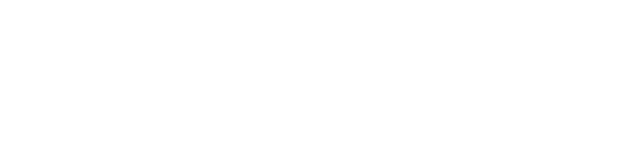
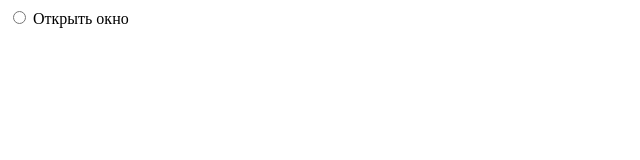
Before and after one commit to Rachell413/11.12.-git, a plain HTML site: page index3.html in a window 1280 px wide. Shown: the full height of the page, 0-640 px from the left. Drawn offline with Linux system fonts and the light colour scheme.

Commit message:
Добавила кнопку

```diff
--- a/index3.html
+++ b/index3.html
@@ -6,6 +6,15 @@
     <title>Document</title>
 </head>
 <body>
-
+    <div>
+        <input
+          name="toogle-modal-window"
+          type="radio"
+          id="toogle-modal-window"
+          />
+          <label for="toogle-modal-window">
+            Открыть окно
+          </label>
+    </div>
 </body>
 </html>
```
